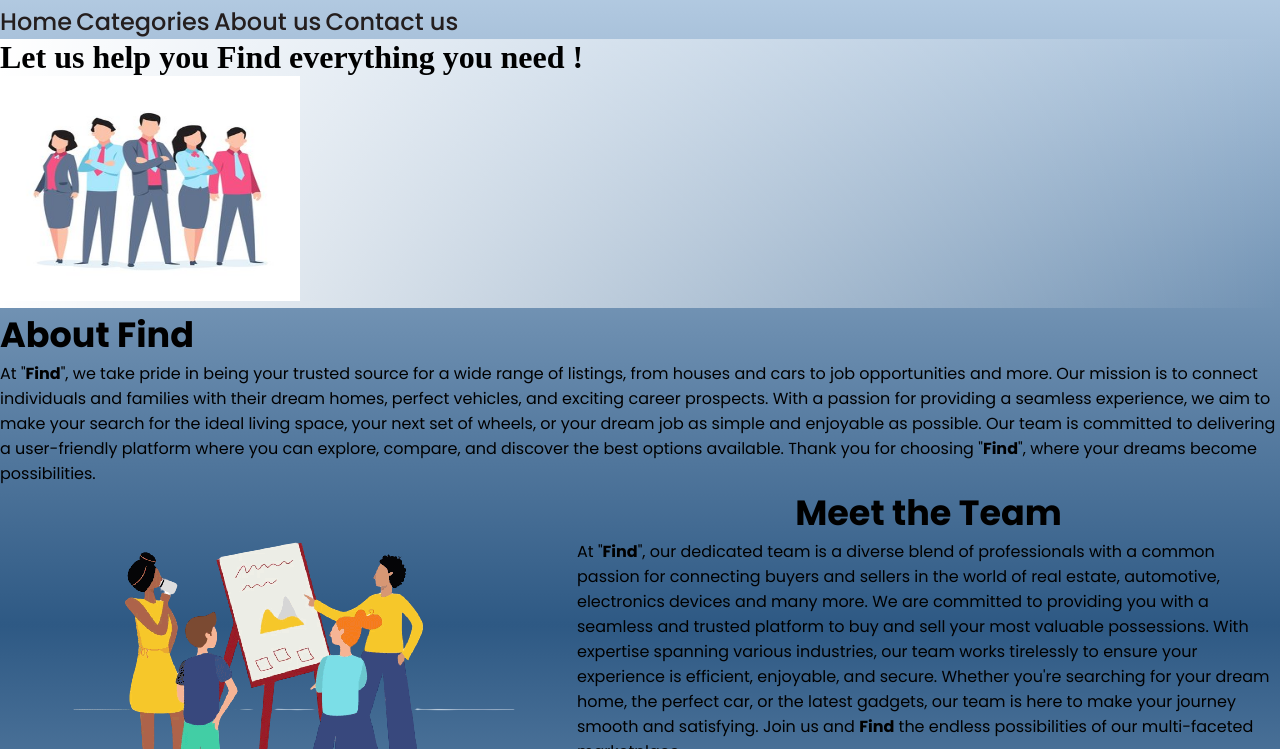
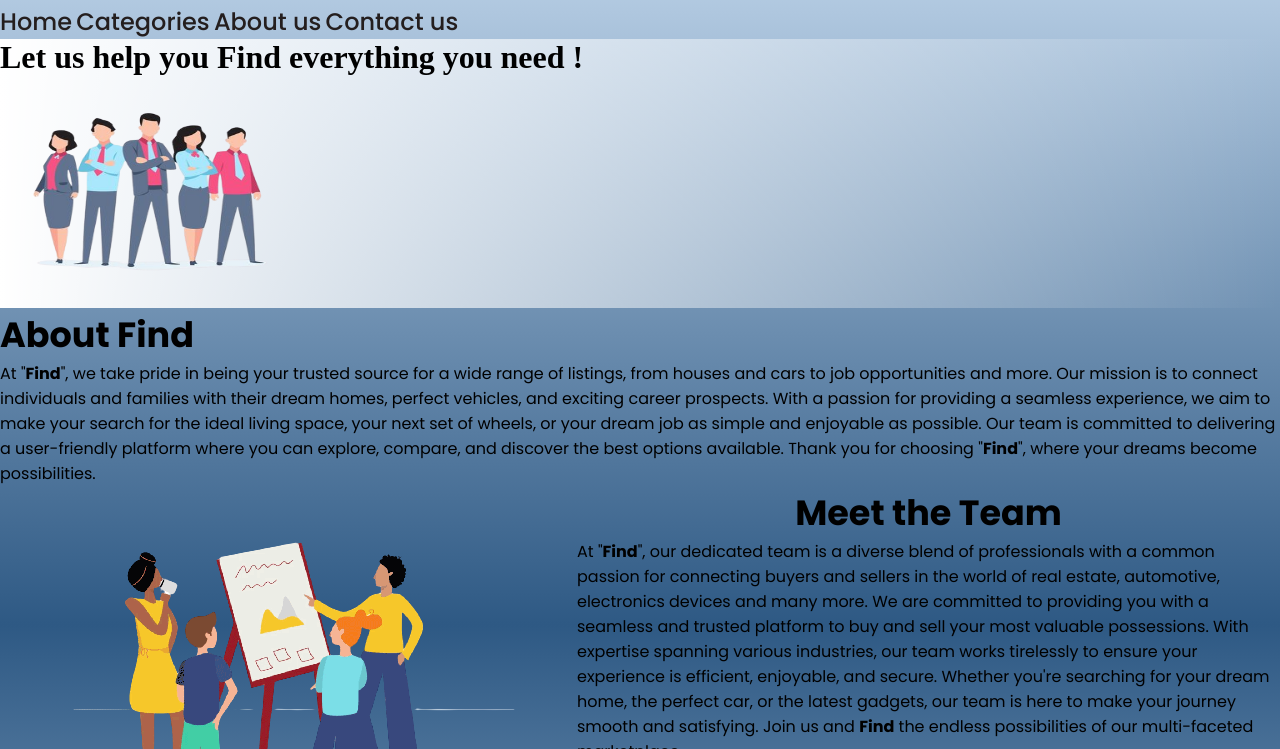
Before and after one commit to Lazaris02/webapp-2023, a plain HTML site: page src/code/aboutus.html in a window 1280 px wide. Shown: the part 51-800 px from the top of the page. Drawn offline with Linux system fonts and the light colour scheme; a web font is replaced by a local one.

Commit message:
added one more asset

```diff
--- a/src/code/aboutus.html
+++ b/src/code/aboutus.html
@@ -66,7 +66,7 @@
 
         <div id="header_banner">
             <h2>Let us help you Find everything you need !</h2>
-            <img src="../resources/head/about_us_head.jpg" alt="about_us_background">
+            <img src="../resources/head/about_us_head.png" alt="about_us_background">
         </div>
 
         <!-- article for info about the site -->
```
Also changed, not shown: src/resources/head/about_us_head.jpg (deleted), src/resources/head/about_us_head.png (added).
